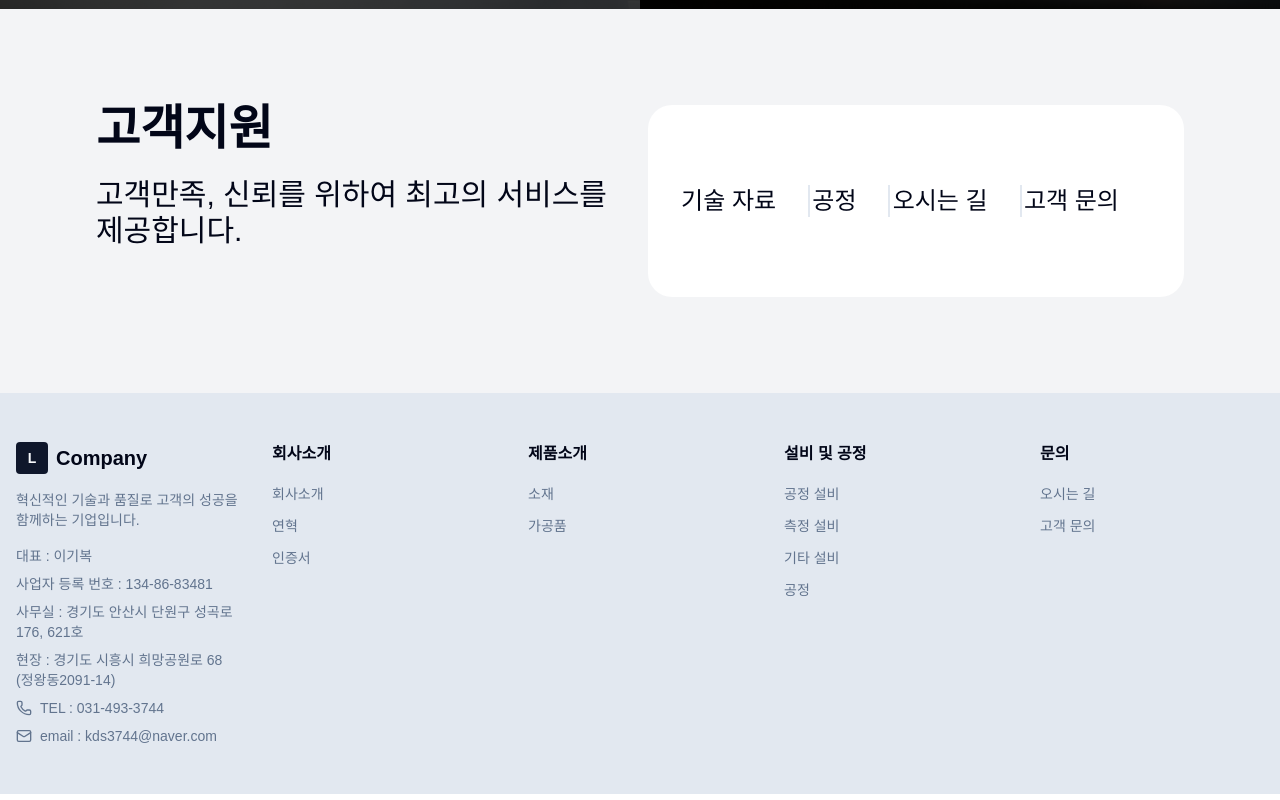
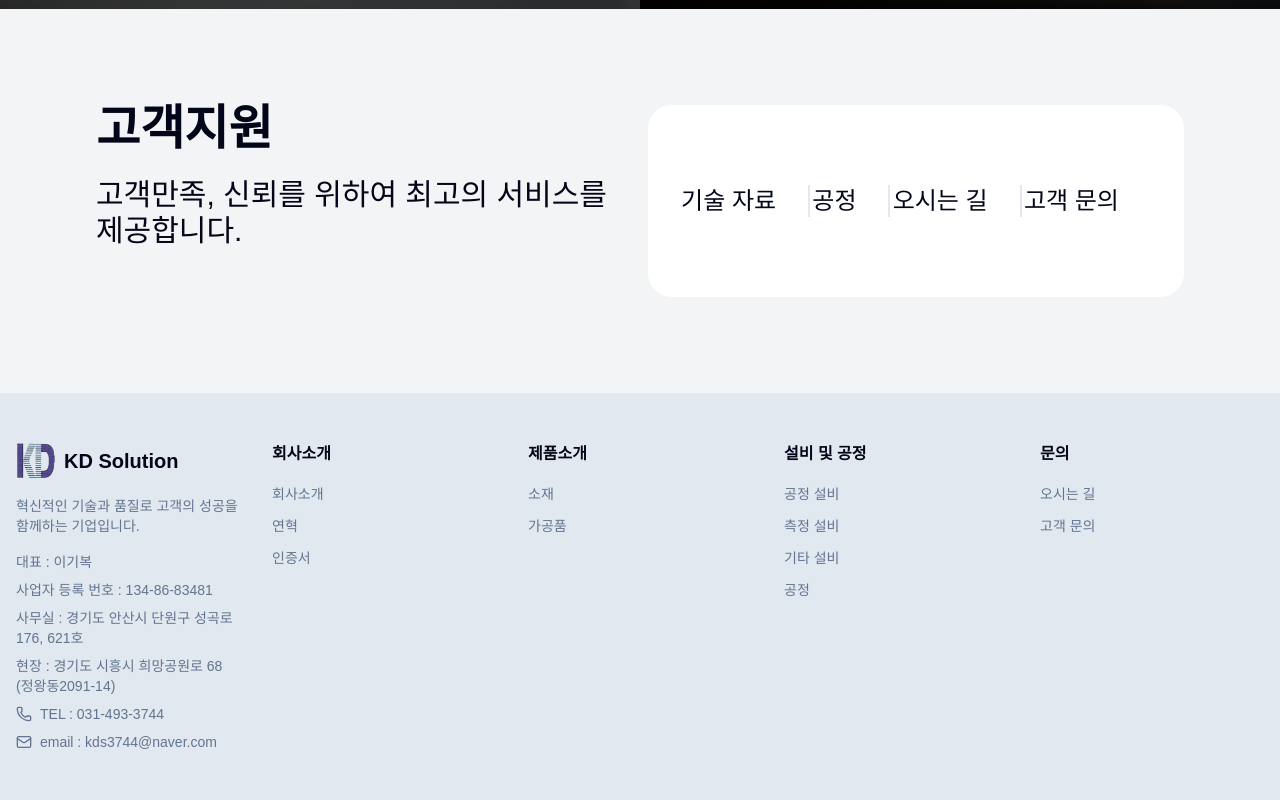
Before and after one commit to kdsolution3744/kdsolution-web, a Next.js app: page / in a window 1280 px wide. Shown: the part 1967-2767 px from the top of the page. Built offline with nearby package versions, Linux system fonts and the light colour scheme; a web font is replaced by a local one.

Commit message:
feat : 푸터 회사명 처리

```diff
--- a/src/components/footer.tsx
+++ b/src/components/footer.tsx
@@ -1,5 +1,6 @@
 import { MENU_ITEM } from "@/constants/menu";
 import { Mail, Phone } from "lucide-react";
+import Image from "next/image";
 import Link from "next/link";
 
 export default function Footer() {
@@ -10,12 +11,10 @@ export default function Footer() {
           {/* 회사 정보 */}
           <div className="space-y-4">
             <div className="flex items-center space-x-2">
-              <div className="h-8 w-8 rounded bg-primary flex items-center justify-center">
-                <span className="text-primary-foreground font-bold text-sm">
-                  L
-                </span>
-              </div>
-              <span className="font-bold text-xl">Company</span>
+              <Link href="/" className="flex items-center space-x-2">
+                <Image src={"/logo.png"} width={40} height={0} alt="logo" />
+                <span className="font-bold text-xl">KD Solution</span>
+              </Link>
             </div>
             <p className="text-sm text-muted-foreground">
               혁신적인 기술과 품질로 고객의 성공을 함께하는 기업입니다.
```
